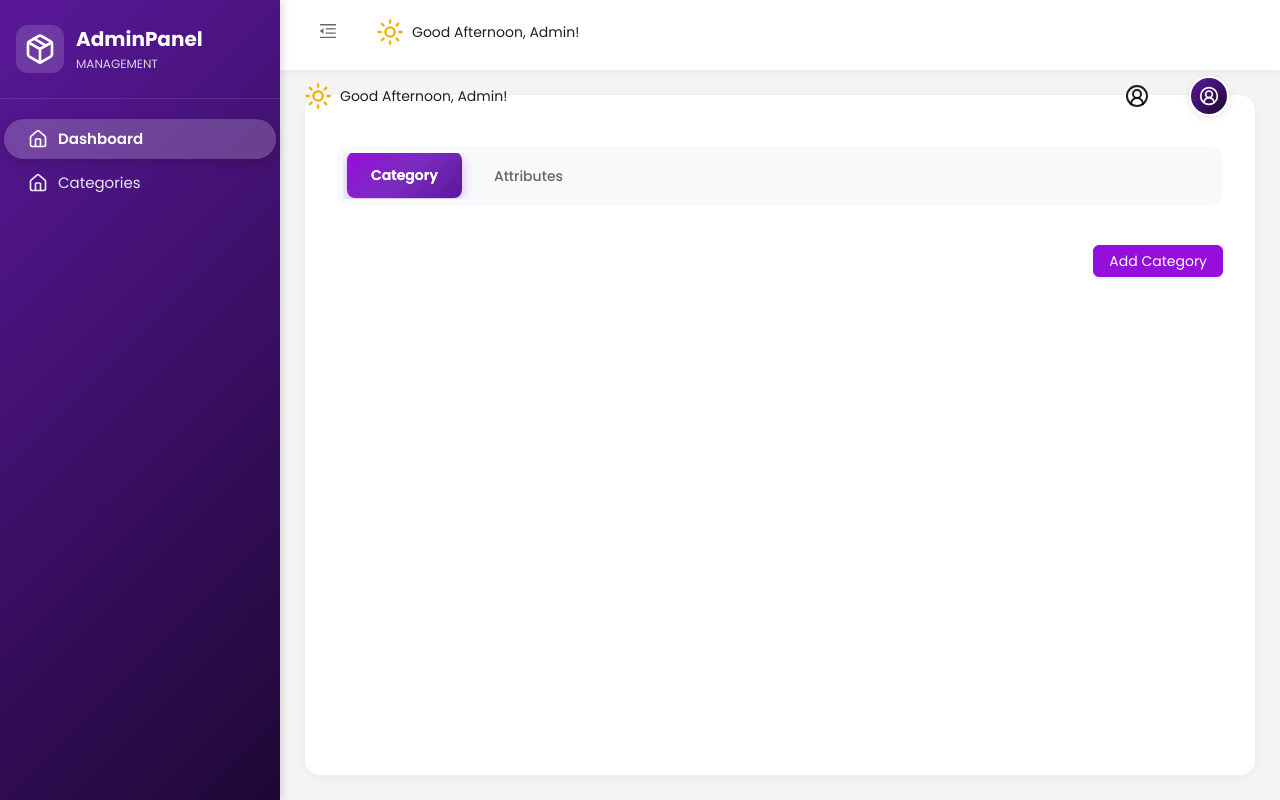
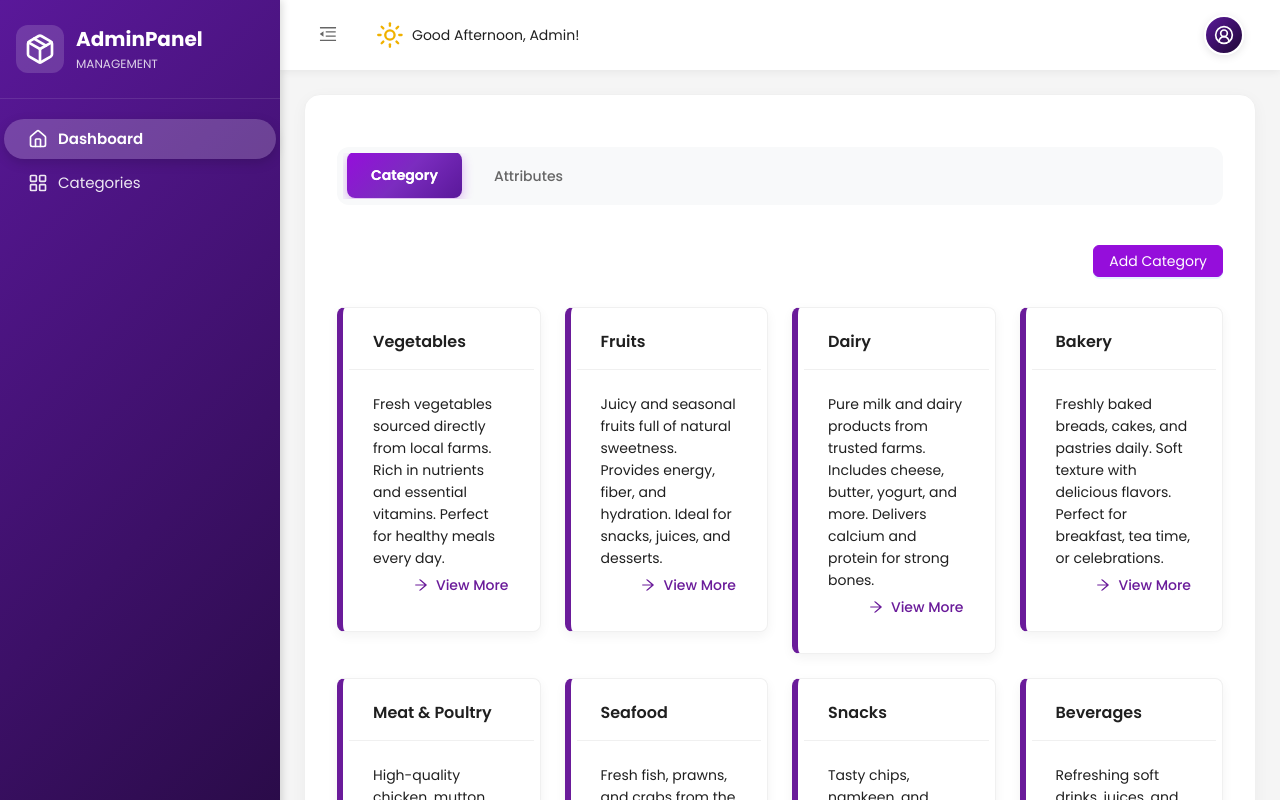
Before and after one commit to Vigneshwar-i2global/NextJS-Dashboard-Frontend, a Next.js app in the folder nextjs-dashboard-frontend/: page /admin/categories in a window 1280 px wide. Shown: the top 800 px of the page. Built offline with nearby package versions, Linux system fonts and the light colour scheme; what @ant-design/nextjs-registry would draw is missing.

Commit message:
card UI added.

```diff
--- a/nextjs-dashboard-frontend/src/Screens/Categories/Category/Category.tsx
+++ b/nextjs-dashboard-frontend/src/Screens/Categories/Category/Category.tsx
@@ -3,6 +3,7 @@
 import React, { useState } from "react";
 import CustomButton from "@/app/components/main/Ui/CustomButton/CustomButton";
 import CategoryCreate from "./CategoryCreate";
+import Cards from "@/app/components/main/Cards/Cards";
 
 const Category = () => {
   const [isModalOpen, setIsModalOpen] = useState(false);
@@ -21,6 +22,7 @@ const Category = () => {
         onClose={() => setIsModalOpen(false)}
         onSubmit={handleSubmit}
       />
+    <Cards/>
     </div>
   );
 };
--- /dev/null
+++ b/nextjs-dashboard-frontend/src/app/components/main/Cards/Cards.tsx
@@ -0,0 +1,91 @@
+import { Card, Row, Col, Button } from "antd";
+import { ArrowRightOutlined } from "@ant-design/icons";
+export default function Cards() {
+  const categories = [
+    {
+      id: 1,
+      Name: "Vegetables",
+      Description:
+        "Fresh vegetables sourced directly from local farms. Rich in nutrients and essential vitamins. Perfect for healthy meals every day.",
+    },
+    {
+      id: 2,
+      Name: "Fruits",
+      Description:
+        "Juicy and seasonal fruits full of natural sweetness. Provides energy, fiber, and hydration. Ideal for snacks, juices, and desserts.",
+    },
+    {
+      id: 3,
+      Name: "Dairy",
+      Description:
+        "Pure milk and dairy products from trusted farms. Includes cheese, butter, yogurt, and more. Delivers calcium and protein for strong bones.",
+    },
+    {
+      id: 4,
+      Name: "Bakery",
+      Description:
+        "Freshly baked breads, cakes, and pastries daily. Soft texture with delicious flavors. Perfect for breakfast, tea time, or celebrations.",
+    },
+    {
+      id: 5,
+      Name: "Meat & Poultry",
+      Description:
+        "High-quality chicken, mutton, and fresh cuts. Sourced hygienically and stored under safe conditions. Great for protein-packed meals.",
+    },
+    {
+      id: 6,
+      Name: "Seafood",
+      Description:
+        "Fresh fish, prawns, and crabs from the coast. Rich in omega-3 fatty acids and minerals. Ideal for curries, fries, and grills.",
+    },
+    {
+      id: 7,
+      Name: "Snacks",
+      Description:
+        "Tasty chips, namkeen, and crunchy bites. Perfect for tea-time or party moments. Available in a wide range of flavors.",
+    },
+    {
+      id: 8,
+      Name: "Beverages",
+      Description:
+        "Refreshing soft drinks, juices, and health drinks. Energy boosters to keep you active. Includes both hot and cold beverages.",
+    },
+  ];
+
+  return (
+    <>
+      <Row gutter={[24, 24]} style={{ marginTop: "30px" }}>
+        {categories.map((item) => (
+          <Col key={item.id} xs={24} sm={12} md={8} lg={6}>
+            <Card
+              title={item.Name}
+              className="card-container"
+              style={{
+                width: "100%",
+                minHeight: "240px",
+                display: "flex",
+                flexDirection: "column",
+                justifyContent: "space-between",
+                borderLeft: "6px solid #6A1B9A",
+                borderRadius: "8px",
+                padding: "6px",
+                boxShadow: "0 4px 12px rgba(0,0,0,0.05)",
+              }}
+            >
+              <p style={{ flex: 1 }}>{item.Description}</p>
+              <div style={{ textAlign: "right"}}>
+                <Button
+                  type="link"
+                  style={{ padding: 0, fontWeight: 500, color: "#6A1B9A" }}
+                  icon={<ArrowRightOutlined />}
+                >
+                  View More
+                </Button>
+              </div>
+            </Card>
+          </Col>
+        ))}
+      </Row>
+    </>
+  );
+}
--- a/nextjs-dashboard-frontend/src/app/components/main/Sidebar/Sidebar.tsx
+++ b/nextjs-dashboard-frontend/src/app/components/main/Sidebar/Sidebar.tsx
@@ -8,7 +8,7 @@ import {
 import type { PopconfirmProps } from "antd";
 import { Button, Layout, Menu, Col, Row, Avatar, Dropdown, Typography, Popconfirm } from "antd";
 import { useRouter } from "next/navigation";
-import { CircleUserRound, Package, Home } from "lucide-react";
+import { CircleUserRound, Package, Home, LayoutGrid  } from "lucide-react";
 import GreetingContent from "../GreetingContent/GreetingContent";
 
 const { Header, Sider, Content } = Layout;
@@ -83,7 +83,7 @@ export default function Sidemenu({ children }: { children: ReactNode }) {
               },
               {
                 key: "2",
-                icon: <Home className="w-5 h-5" />,
+                icon: <LayoutGrid className="w-5 h-5" />,
                 label: "Categories",
                 className: "menu-item-custom",
 
@@ -110,23 +110,6 @@ export default function Sidemenu({ children }: { children: ReactNode }) {
                   </div>
                 </div>
               </Col>
-              <Col span={20}>
-                <GreetingContent />
-              </Col>
-              <Col span={2}>
-                <Row justify="center" align="middle" style={{ height: "100%" }}>
-                  <Popconfirm
-                    title="Logout"
-                    description="Do you really want to sign out of your account?"
-                    onConfirm={confirm}
-                    onCancel={cancel}
-                    okText="Yes"
-                    cancelText="No"
-                  >
-                    <CircleUserRound style={{ cursor: "pointer" }} />
-                  </Popconfirm>
-                </Row>
-                 </Col>
               <Col>
                 <div className="header-right">
                   <Dropdown
--- a/nextjs-dashboard-frontend/src/app/globals.css
+++ b/nextjs-dashboard-frontend/src/app/globals.css
@@ -267,3 +267,15 @@
 /* Collapsed Sidebar */
 .ant-layout-sider-collapsed .brand-text { opacity: 0; }
 .ant-layout-sider-collapsed .custom-menu .ant-menu-item { text-align: center; }
+
+.card-container {
+    width: 100%;
+    min-height: 240px;
+    display: flex;
+    flex-direction: column;
+    justify-content: space-between;
+    border-left: 6px solid #6A1B9A;
+    border-radius: 8px;
+    padding: 6px;
+    box-shadow: 0 4px 12px rgba(0, 0, 0, 0.05);
+}
```
Also changed, not shown: nextjs-dashboard-frontend/src/app/admin/categories/page.tsx (+8 -8 lines).
